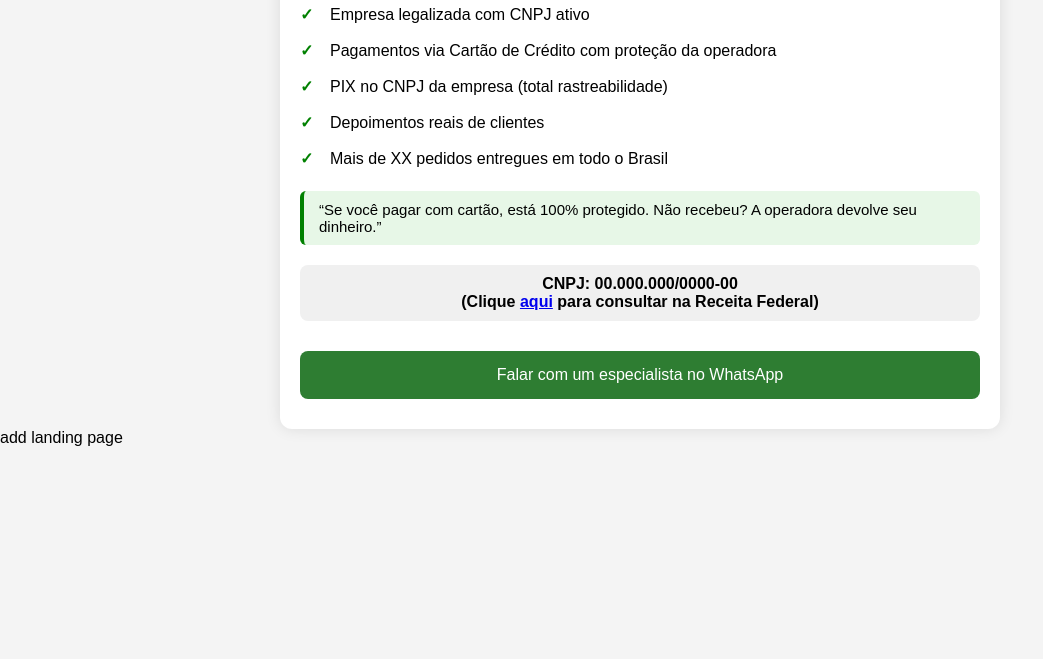
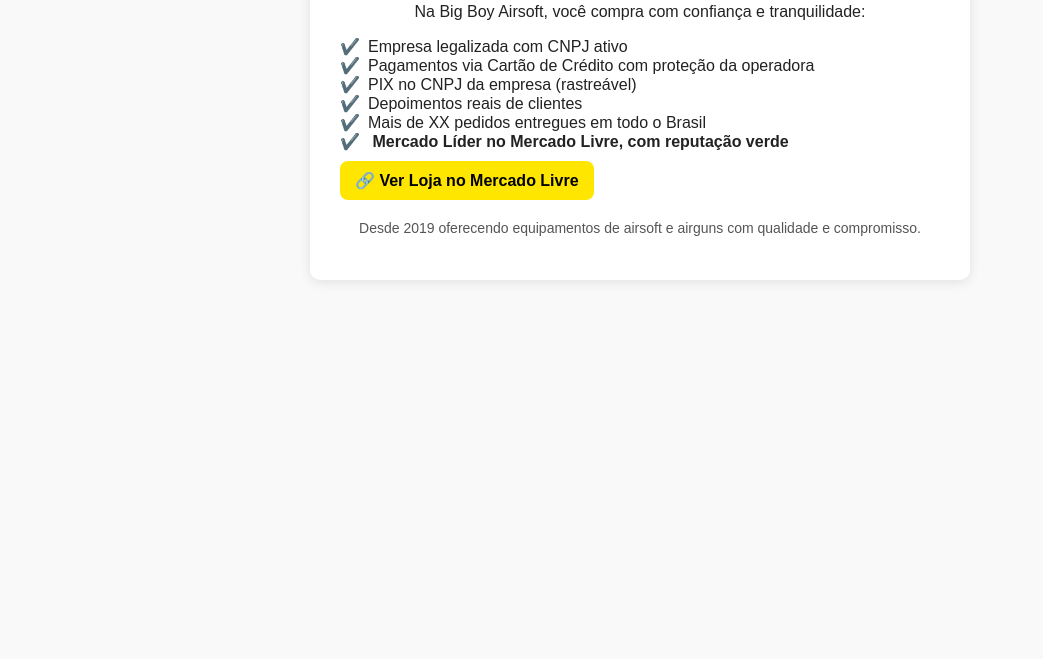
Before and after one commit to bigboyairsoft/compra-segura, a plain HTML site: page index.html in a window 1280 px wide. Shown: the part 141-800 px from the top of the page, without its empty margins (0-1043 px from the left). Drawn offline with Linux system fonts and the light colour scheme.

Commit message:
index.html

```diff
--- a/index.html
+++ b/index.html
@@ -1,104 +1,68 @@
 <!DOCTYPE html>
 <html lang="pt-br">
 <head>
-  <meta charset="UTF-8">
-  <meta name="viewport" content="width=device-width, initial-scale=1.0">
-  <title>Compra Segura - BigBoy Airsoft</title>
+  <meta charset="UTF-8" />
+  <meta name="viewport" content="width=device-width, initial-scale=1.0"/>
+  <title>Compra 100% Segura - Big Boy Airsoft</title>
   <style>
     body {
       font-family: Arial, sans-serif;
-      background-color: #f4f4f4;
-      margin: 0;
-      padding: 0;
+      background: #f9f9f9;
+      color: #222;
+      text-align: center;
+      padding: 40px 20px;
     }
     .container {
-      max-width: 680px;
-      margin: 0 auto;
-      padding: 30px 20px;
-      background-color: #fff;
-      border-radius: 12px;
-      box-shadow: 0 0 15px rgba(0,0,0,0.1);
+      background: white;
+      padding: 30px;
+      border-radius: 10px;
+      box-shadow: 0px 2px 12px rgba(0,0,0,0.1);
+      max-width: 600px;
+      margin: auto;
     }
     h1 {
-      color: #333;
-      text-align: center;
+      color: #1e90ff;
+      font-size: 26px;
     }
-    .checklist {
+    ul {
+      text-align: left;
       list-style: none;
       padding: 0;
     }
-    .checklist li {
-      margin-bottom: 12px;
-      padding-left: 30px;
-      position: relative;
-      font-size: 16px;
-      line-height: 1.5;
+    ul li::before {
+      content: "✔️";
+      margin-right: 8px;
+      color: green;
     }
-    .checklist li::before {
-      content: '\2713';
-      position: absolute;
-      left: 0;
-      color: green;
-      font-weight: bold;
-    }
-    .highlight {
-      background-color: #e7f7e7;
-      border-left: 4px solid green;
-      padding: 10px 15px;
-      margin-top: 20px;
-      border-radius: 6px;
-      font-size: 15px;
-    }
-    .cnpj {
-      background-color: #f0f0f0;
-      padding: 10px;
-      text-align: center;
-      font-weight: bold;
-      border-radius: 8px;
-      margin-top: 20px;
-    }
-    .botao {
-      display: block;
-      margin: 30px auto 0 auto;
-      text-align: center;
-      background-color: #2e7d32;
-      color: white;
-      padding: 15px 30px;
-      border: none;
-      border-radius: 8px;
-      font-size: 16px;
-      cursor: pointer;
+    a {
+      color: #1e90ff;
       text-decoration: none;
     }
-    .botao:hover {
-      background-color: #256428;
+    .footer {
+      margin-top: 20px;
+      font-size: 14px;
+      color: #555;
     }
   </style>
 </head>
 <body>
   <div class="container">
-    <h1>Compra 100% Segura na BigBoy Airsoft</h1>
-    <p style="text-align:center; font-size: 16px; color: #555;">Evite golpes e saiba por que comprar com a gente é totalmente seguro!</p>
-
-    <ul class="checklist">
+    <h1>🔒 Compra 100% Segura</h1>
+    <p>Na Big Boy Airsoft, você compra com confiança e tranquilidade:</p>
+    <ul>
       <li>Empresa legalizada com CNPJ ativo</li>
       <li>Pagamentos via Cartão de Crédito com proteção da operadora</li>
-      <li>PIX no CNPJ da empresa (total rastreabilidade)</li>
+      <li>PIX no CNPJ da empresa (rastreável)</li>
       <li>Depoimentos reais de clientes</li>
       <li>Mais de XX pedidos entregues em todo o Brasil</li>
+      <li>
+  <strong>Mercado Líder no Mercado Livre, com reputação verde</strong><br/>
+  <a href="https://www.mercadolivre.com.br/perfil/BIGBOYAIRSOFT" target="_blank" style="display:inline-block; margin-top:10px; background-color:#ffe600; padding:10px 15px; border-radius:8px; color:#000; font-weight:bold; text-decoration:none;">
+    🔗 Ver Loja no Mercado Livre
+  </a>
+</li>
     </ul>
-
-    <div class="highlight">
-      “Se você pagar com cartão, está 100% protegido. Não recebeu? A operadora devolve seu dinheiro.”
-    </div>
-
-    <div class="cnpj">
-      CNPJ: 00.000.000/0000-00 <br>
-      (Clique <a href="https://servicos.receita.fazenda.gov.br/servicos/cnpjreva/cnpjreva_solicitacao2.asp" target="_blank">aqui</a> para consultar na Receita Federal)
-    </div>
-
-    <a class="botao" href="https://wa.me/55SEUNUMERO">Falar com um especialista no WhatsApp</a>
+    <p class="footer">Desde 2019 oferecendo equipamentos de airsoft e airguns com qualidade e compromisso.</p>
   </div>
 </body>
 </html>
-add landing page
```
